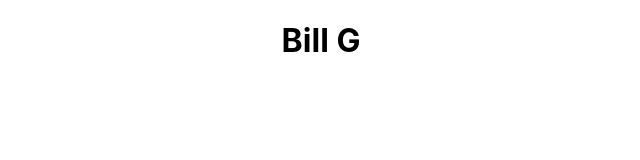
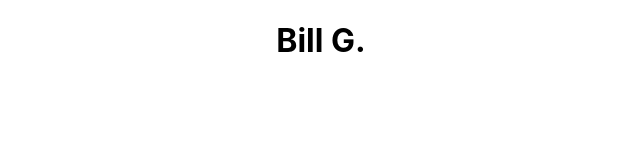
Before and after one commit to Knight-4000/dino, a React (Create React App) app: page / in a window 1280 px wide. Shown: the top 160 px of the page, without its empty margins (319-959 px from the left). Built offline with nearby package versions, Linux system fonts and the light colour scheme.

Commit message:
Testing update

```diff
--- a/src/App.js
+++ b/src/App.js
@@ -4,7 +4,7 @@ import './App.css';
 function App() {
   return (
     <div className="App">
-      <h1>Bill G</h1>
+      <h1>Bill G.</h1>
     </div>
   );
 }
```
